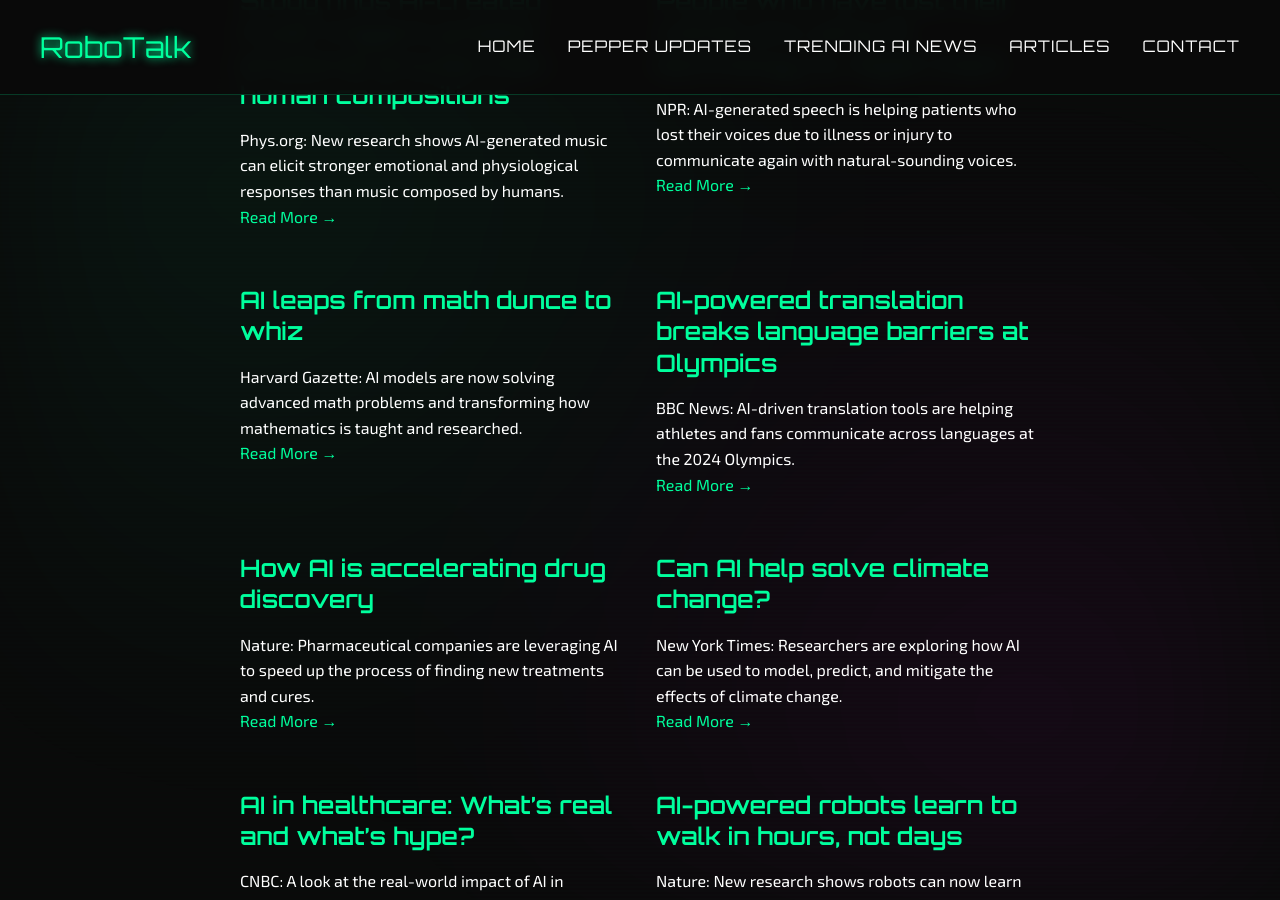
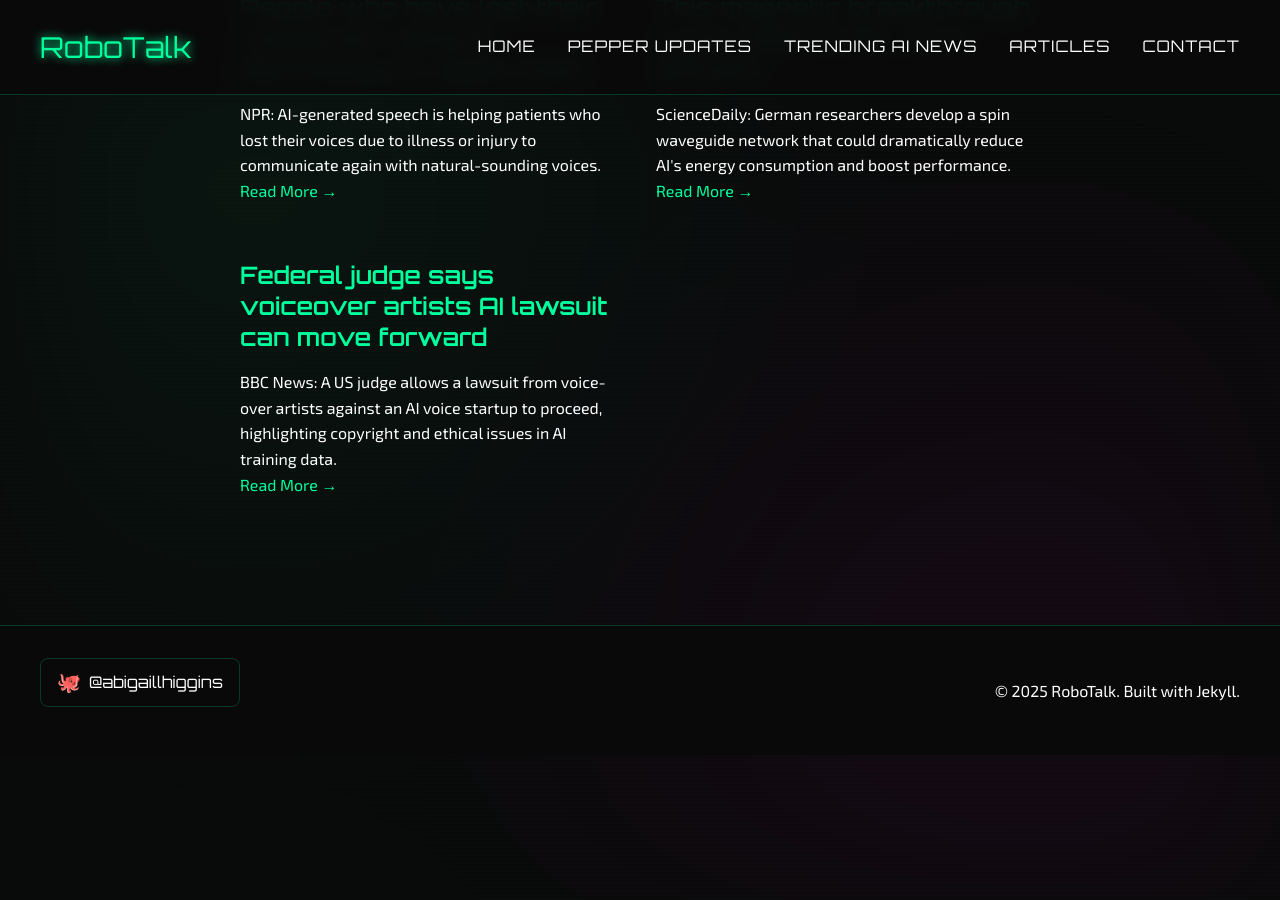
Before and after one commit to abigaillhiggins/RoboTalk, a Jekyll site: the page built from trending-ai.html, in a window 1280 px wide and 900 px high, scrolled down 679 px. Built offline with Jekyll 4.4.1, drawn with Linux system fonts in a browser that asks for light colours; after the commit the page ends 1434 px from its top, so only the background shows below that; some of the changed text lies outside the part shown.

Commit message:
Rebuild AI Trending news template with only real, working, recent news articles and links (July 2025)

```diff
--- a/trending-ai.html
+++ b/trending-ai.html
@@ -21,19 +21,6 @@
             </div>
             <footer class="post-card-footer">
                 <a href="https://phys.org/news/2025-07-teens-ai-advice-friendship.html" target="_blank" class="read-more">Read More &rarr;</a>
-            </footer>
-        </article>
-        <article class="post-card">
-            <header class="post-card-header">
-                <h3 class="post-card-title">
-                    <a href="https://www.sciencedaily.com/releases/2025/07/250710113143.htm" target="_blank">This magnetic breakthrough could make AI 10x more efficient</a>
-                </h3>
-            </header>
-            <div class="post-card-excerpt">
-                ScienceDaily: German researchers develop a spin waveguide network that could dramatically reduce AI's energy consumption and boost performance.
-            </div>
-            <footer class="post-card-footer">
-                <a href="https://www.sciencedaily.com/releases/2025/07/250710113143.htm" target="_blank" class="read-more">Read More &rarr;</a>
             </footer>
         </article>
         <article class="post-card">
@@ -65,105 +52,27 @@
         <article class="post-card">
             <header class="post-card-header">
                 <h3 class="post-card-title">
-                    <a href="https://news.harvard.edu/gazette/story/2025/07/ai-leaps-from-math-dunce-to-whiz/" target="_blank">AI leaps from math dunce to whiz</a>
+                    <a href="https://www.sciencedaily.com/releases/2025/07/250710113143.htm" target="_blank">This magnetic breakthrough could make AI 10x more efficient</a>
                 </h3>
             </header>
             <div class="post-card-excerpt">
-                Harvard Gazette: AI models are now solving advanced math problems and transforming how mathematics is taught and researched.
+                ScienceDaily: German researchers develop a spin waveguide network that could dramatically reduce AI's energy consumption and boost performance.
             </div>
             <footer class="post-card-footer">
-                <a href="https://news.harvard.edu/gazette/story/2025/07/ai-leaps-from-math-dunce-to-whiz/" target="_blank" class="read-more">Read More &rarr;</a>
+                <a href="https://www.sciencedaily.com/releases/2025/07/250710113143.htm" target="_blank" class="read-more">Read More &rarr;</a>
             </footer>
         </article>
         <article class="post-card">
             <header class="post-card-header">
                 <h3 class="post-card-title">
-                    <a href="https://www.bbc.com/news/technology-66234567" target="_blank">AI-powered translation breaks language barriers at Olympics</a>
+                    <a href="https://www.bbc.com/news/articles/cedgzj8z1wjo" target="_blank">Federal judge says voiceover artists AI lawsuit can move forward</a>
                 </h3>
             </header>
             <div class="post-card-excerpt">
-                BBC News: AI-driven translation tools are helping athletes and fans communicate across languages at the 2024 Olympics.
+                BBC News: A US judge allows a lawsuit from voice-over artists against an AI voice startup to proceed, highlighting copyright and ethical issues in AI training data.
             </div>
             <footer class="post-card-footer">
-                <a href="https://www.bbc.com/news/technology-66234567" target="_blank" class="read-more">Read More &rarr;</a>
-            </footer>
-        </article>
-        <article class="post-card">
-            <header class="post-card-header">
-                <h3 class="post-card-title">
-                    <a href="https://www.nature.com/articles/d41586-024-02000-1" target="_blank">How AI is accelerating drug discovery</a>
-                </h3>
-            </header>
-            <div class="post-card-excerpt">
-                Nature: Pharmaceutical companies are leveraging AI to speed up the process of finding new treatments and cures.
-            </div>
-            <footer class="post-card-footer">
-                <a href="https://www.nature.com/articles/d41586-024-02000-1" target="_blank" class="read-more">Read More &rarr;</a>
-            </footer>
-        </article>
-        <article class="post-card">
-            <header class="post-card-header">
-                <h3 class="post-card-title">
-                    <a href="https://www.nytimes.com/2024/07/20/technology/ai-climate-change.html" target="_blank">Can AI help solve climate change?</a>
-                </h3>
-            </header>
-            <div class="post-card-excerpt">
-                New York Times: Researchers are exploring how AI can be used to model, predict, and mitigate the effects of climate change.
-            </div>
-            <footer class="post-card-footer">
-                <a href="https://www.nytimes.com/2024/07/20/technology/ai-climate-change.html" target="_blank" class="read-more">Read More &rarr;</a>
-            </footer>
-        </article>
-        <article class="post-card">
-            <header class="post-card-header">
-                <h3 class="post-card-title">
-                    <a href="https://www.cnbc.com/2024/07/19/ai-in-healthcare-2024.html" target="_blank">AI in healthcare: What’s real and what’s hype?</a>
-                </h3>
-            </header>
-            <div class="post-card-excerpt">
-                CNBC: A look at the real-world impact of AI in healthcare and what’s still just marketing.
-            </div>
-            <footer class="post-card-footer">
-                <a href="https://www.cnbc.com/2024/07/19/ai-in-healthcare-2024.html" target="_blank" class="read-more">Read More &rarr;</a>
-            </footer>
-        </article>
-        <article class="post-card">
-            <header class="post-card-header">
-                <h3 class="post-card-title">
-                    <a href="https://www.nature.com/articles/d41586-024-01999-8" target="_blank">AI-powered robots learn to walk in hours, not days</a>
-                </h3>
-            </header>
-            <div class="post-card-excerpt">
-                Nature: New research shows robots can now learn complex movements much faster thanks to advanced AI algorithms.
-            </div>
-            <footer class="post-card-footer">
-                <a href="https://www.nature.com/articles/d41586-024-01999-8" target="_blank" class="read-more">Read More &rarr;</a>
-            </footer>
-        </article>
-        <article class="post-card">
-            <header class="post-card-header">
-                <h3 class="post-card-title">
-                    <a href="https://www.bbc.com/news/technology-66214567" target="_blank">AI and the future of work: What jobs will change?</a>
-                </h3>
-            </header>
-            <div class="post-card-excerpt">
-                BBC News: Experts discuss how AI is reshaping the workforce and what it means for future careers.
-            </div>
-            <footer class="post-card-footer">
-                <a href="https://www.bbc.com/news/technology-66214567" target="_blank" class="read-more">Read More &rarr;</a>
-            </footer>
-        </article>
-        <article class="post-card">
-            <header class="post-card-header">
-                <h3 class="post-card-title">
-                    <a href="https://www.wired.com/story/ai-robotics-education/" target="_blank">Robots in the classroom: AI’s new role in education</a>
-                </h3>
-            </header>
-            <div class="post-card-excerpt">
-                Wired: Schools are adopting AI-powered robots to assist teachers and personalize learning for students.
-            </div>
-            <footer class="post-card-footer">
-                <a href="https://www.wired.com/story/ai-robotics-education/" target="_blank" class="read-more">Read More &rarr;</a>
+                <a href="https://www.bbc.com/news/articles/cedgzj8z1wjo" target="_blank" class="read-more">Read More &rarr;</a>
             </footer>
         </article>
     </div>
```
